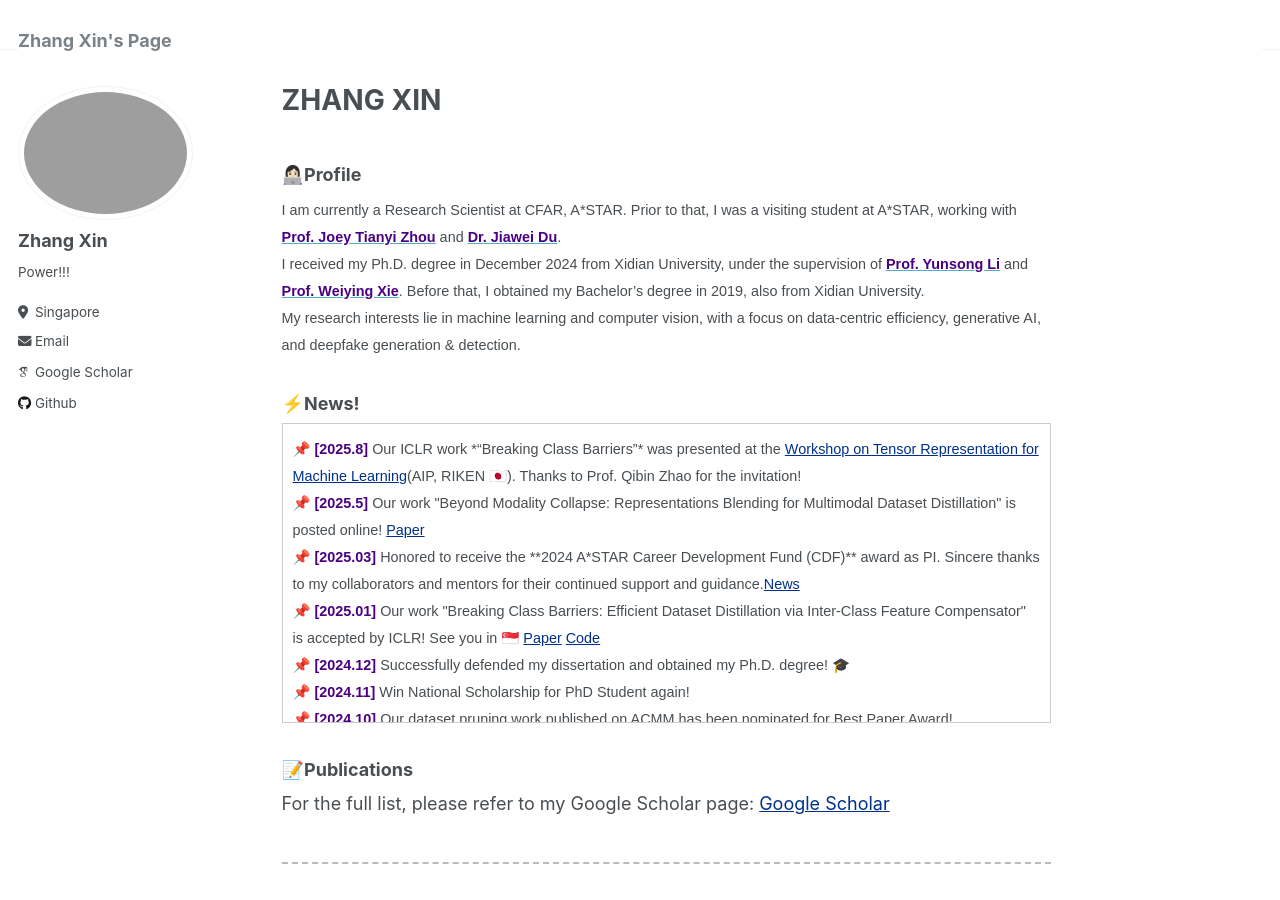
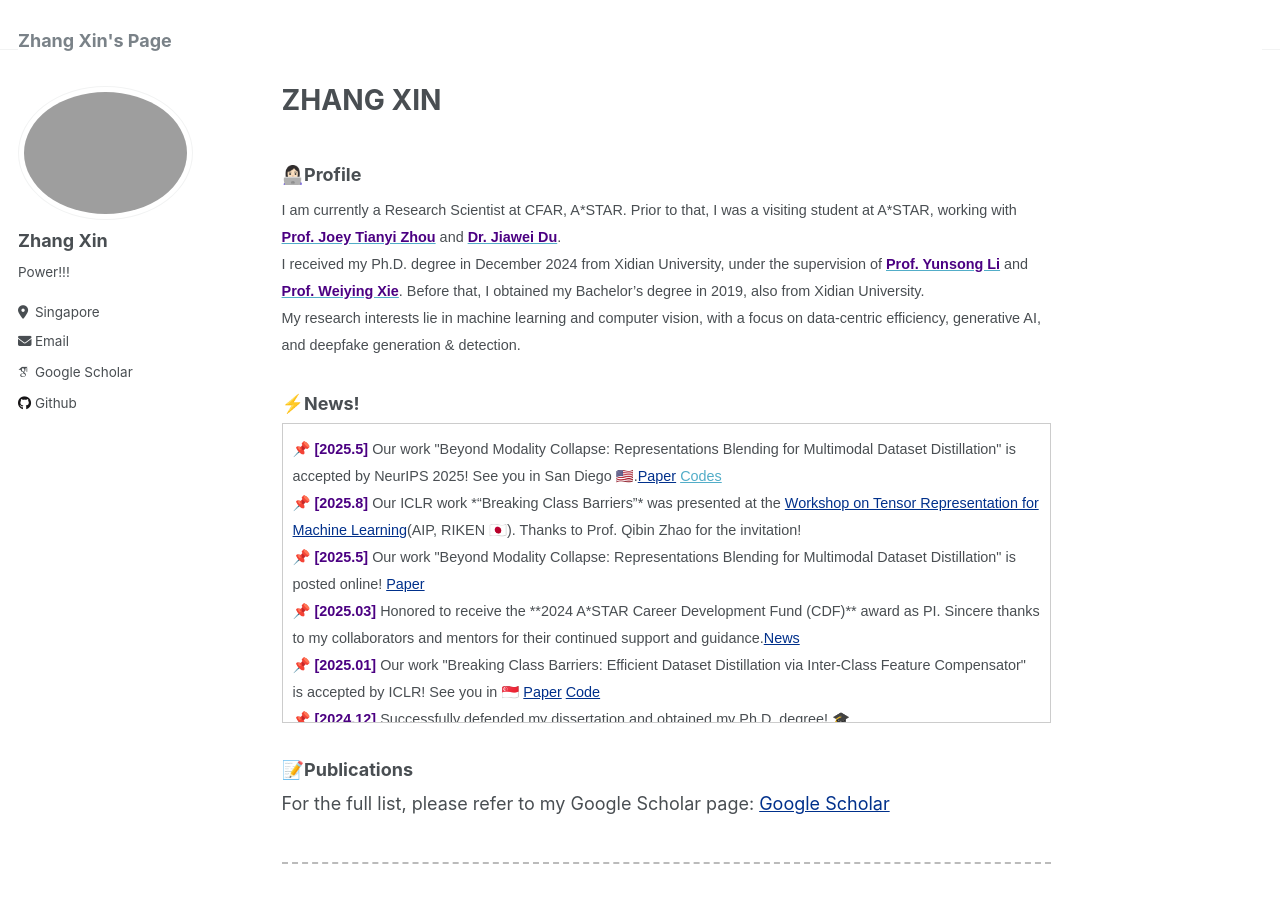
Before and after one commit to zhangxin-xd/zhangxin-xd.github.io, a Jekyll site: the page built from _pages/about.md, in a window 1280 px wide and 900 px high. Built offline with Jekyll 4.4.1, drawn with Linux system fonts in a browser that asks for light colours; some web fonts are replaced.

Commit message:
Update about.md

```diff
--- a/_pages/about.md
+++ b/_pages/about.md
@@ -17,6 +17,7 @@ My research interests lie in machine learning and computer vision, with a focus
 ### ⚡️News!
 <div style="max-height:300px; overflow-y:auto; border:1px solid #ccc; padding:10px;">
 <span style="font-family:Arial; font-size:0.8em;">
+📌 <span style="color:#4B0082;"><strong>[2025.5]</strong></span> Our work "Beyond Modality Collapse: Representations Blending for Multimodal Dataset Distillation" is accepted by NeurIPS 2025! See you in San Diego 🇺🇸.<a href="https://arxiv.org/abs/2505.14705" style="color:#00308B;">Paper</a> <a href="https://github.com/zhangxin-xd/RepBlend">Codes</a><br>
 📌 <span style="color:#4B0082;"><strong>[2025.8]</strong></span> Our ICLR work *“Breaking Class Barriers”* was presented at the <a href="https://tensorworkshop.github.io/RIKENAIP_TRML2025/" style="color:#00308B;">Workshop on Tensor Representation for Machine Learning</a>(AIP, RIKEN 🇯🇵). Thanks to Prof. Qibin Zhao for the invitation! <br>
 📌 <span style="color:#4B0082;"><strong>[2025.5]</strong></span> Our work "Beyond Modality Collapse: Representations Blending for Multimodal Dataset Distillation" is posted online! <a href="https://arxiv.org/abs/2505.14705" style="color:#00308B;">Paper</a><br>
 📌 <span style="color:#4B0082;"><strong>[2025.03]</strong></span> Honored to receive the **2024 A*STAR Career Development Fund (CDF)** award as PI.
```
